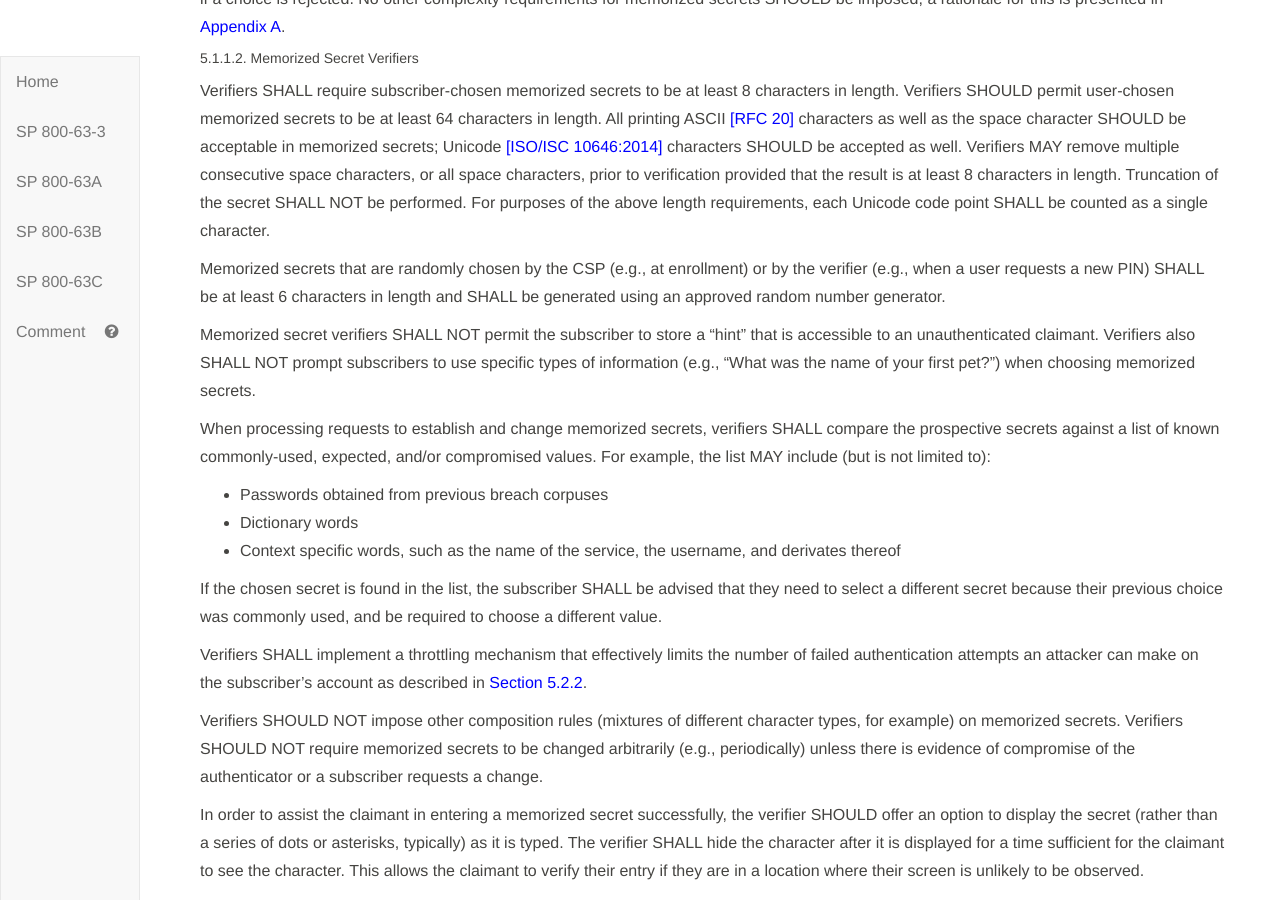
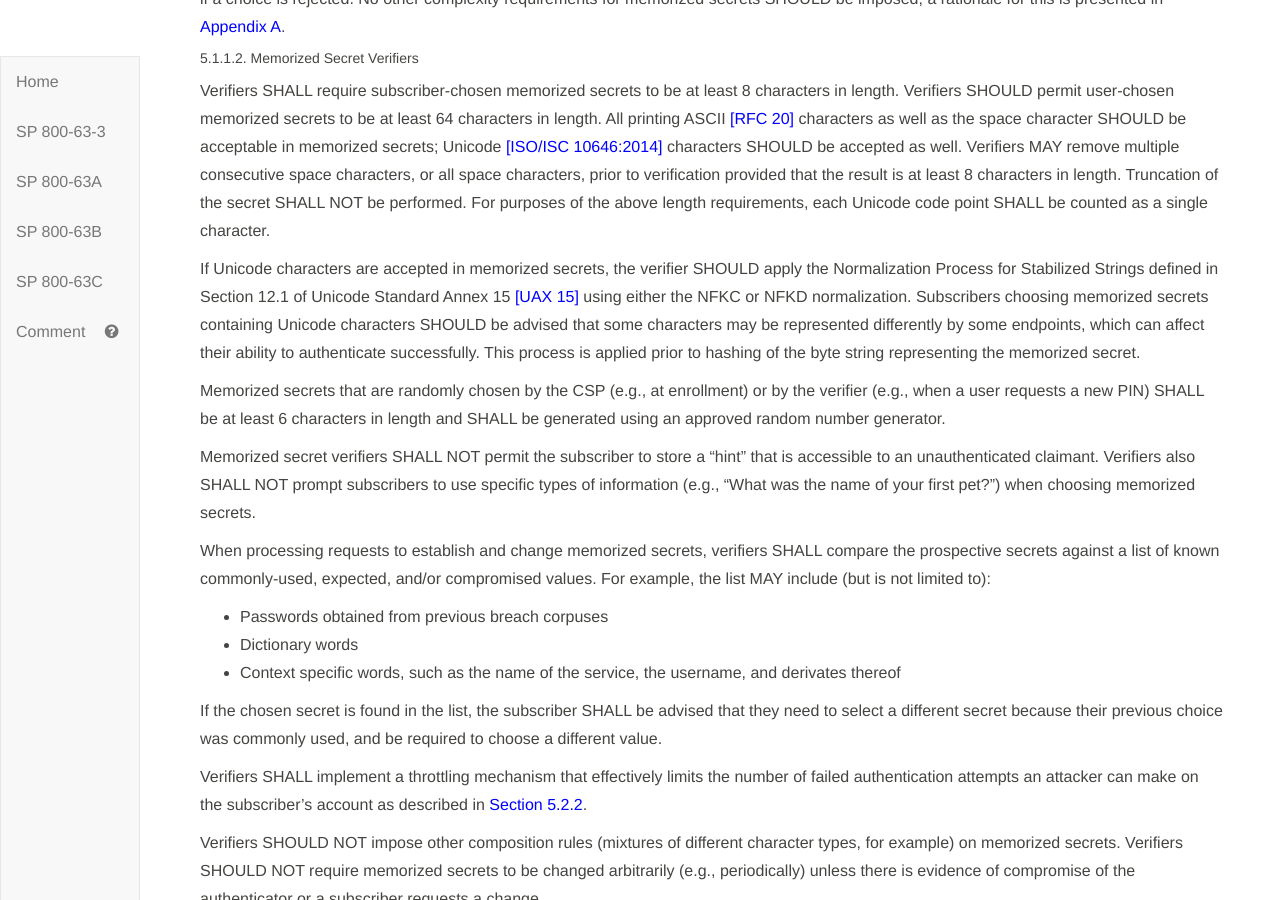
Before and after one commit to usnistgov/800-63-3, a Jekyll site: the page built from sp800-63b.md, in a window 1280 px wide and 900 px high, scrolled down 24762 px. Built offline with Jekyll 4.4.1, drawn with Linux system fonts in a browser that asks for light colours; some of the changed text lies outside the part shown.

Commit message:
Provide guidelines on normalizing Unicode memorized secrets. Resolves usnistgov/800-63-3#301

```diff
--- a/sp800-63b/references.md
+++ b/sp800-63b/references.md
@@ -26,6 +26,9 @@
 
 <a name="ISO9241-11">[ISO 9241-11]</a> International Organization for Standardization, *Ergonomic requirements for office work with visual display terminals (VDTs) – Part 11: Guidance on Usability*, ISO 9241-11:1998, ISO: Geneva, Switzerland, 1998.
 
+[[UAX 15]](#UAX15)
+<a name="UAX15">[UAX 15]</a> Unicode Consortium, *Unicode Normalization Forms*, Unicode Standard Annex 15, Version 9.0.0, February, 2016. Available at http://www.unicode.org/reports/tr15/
+
 ### 11.2. NIST Special Publications
 
 NIST 800 Series Special Publications are available at: <http://csrc.nist.gov/publications/nistpubs/index.html>. The following publications may be of particular interest to those implementing systems of applications requiring e-authentication.
--- a/sp800-63b/sec5_authenticators.md
+++ b/sp800-63b/sec5_authenticators.md
@@ -26,6 +26,8 @@ Memorized secrets SHALL be at least 8 characters in length if chosen by the subs
 ##### 5.1.1.2. Memorized Secret Verifiers
 
 Verifiers SHALL require subscriber-chosen memorized secrets to be at least 8 characters in length. Verifiers SHOULD permit user-chosen memorized secrets to be at least 64 characters in length. All printing ASCII [[RFC 20]](#RFC20) characters as well as the space character SHOULD be acceptable in memorized secrets; Unicode [[ISO/ISC 10646:2014]](#ISOIEC10646) characters SHOULD be accepted as well. Verifiers MAY remove multiple consecutive space characters, or all space characters, prior to verification provided that the result is at least 8 characters in length. Truncation of the secret SHALL NOT be performed. For purposes of the above length requirements, each Unicode code point SHALL be counted as a single character.
+
+If Unicode characters are accepted in memorized secrets, the verifier SHOULD apply the Normalization Process for Stabilized Strings defined in Section 12.1 of Unicode Standard Annex 15 [[UAX 15]](#UAX15) using either the NFKC or NFKD normalization. Subscribers choosing memorized secrets containing Unicode characters SHOULD be advised that some characters may be represented differently by some endpoints, which can affect their ability to authenticate successfully. This process is applied prior to hashing of the byte string representing the memorized secret.
 
 Memorized secrets that are randomly chosen by the CSP (e.g., at enrollment) or by the verifier (e.g., when a user requests a new PIN) SHALL be at least 6 characters in length and SHALL be generated using an approved random number generator.
 
```
